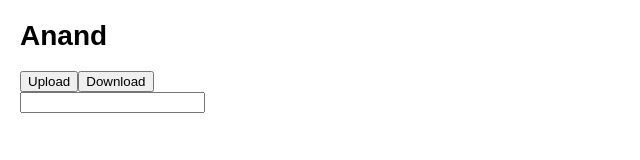
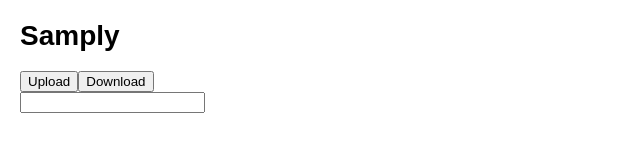
Before and after one commit to Art-Finers/GGH-3, a React (Create React App) app in the folder frontend/: page / in a window 1280 px wide. Shown: the top 160 px of the page, without its empty margins (0-640 px from the left). Built offline with nearby package versions, Linux system fonts and the light colour scheme.

Commit message:
[UPD] Renamed Anan -> Samply

```diff
--- a/frontend/src/App.tsx
+++ b/frontend/src/App.tsx
@@ -63,7 +63,7 @@ function NodeInfo() {
 
 export default class SampleLoader extends React.Component {
   state = {
-    name: 'Anand',
+    name: 'Samply',
   };
 
   // constructor(props) {
```
